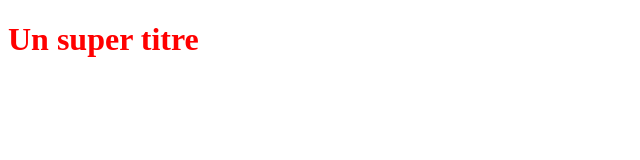
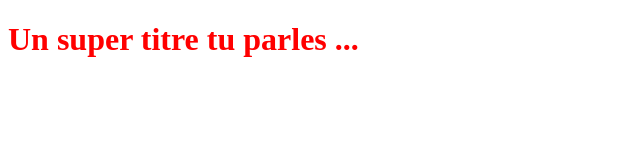
Before and after one commit to 1ucife2/OpenClassRoom, a plain HTML site: page index.html in a window 1280 px wide. Shown: the whole page, without its empty margins (0-640 px from the left). Drawn offline with Linux system fonts and the light colour scheme.

Commit message:
Ajout d'un titre et modification de H1

```diff
--- a/index.html
+++ b/index.html
@@ -1,10 +1,10 @@
 <!DOCTYPE html>
 <html>
 <head>
-   <title></title>
+   <title>Enfin un titre à cette page</title>
    <link rel="stylesheet" type="text/css" href="styles.css">
 </head>
 <body>
-   <h1>Un super titre</h1>
+   <h1>Un super titre tu parles ...</h1>
 </body>
 </html>
```
